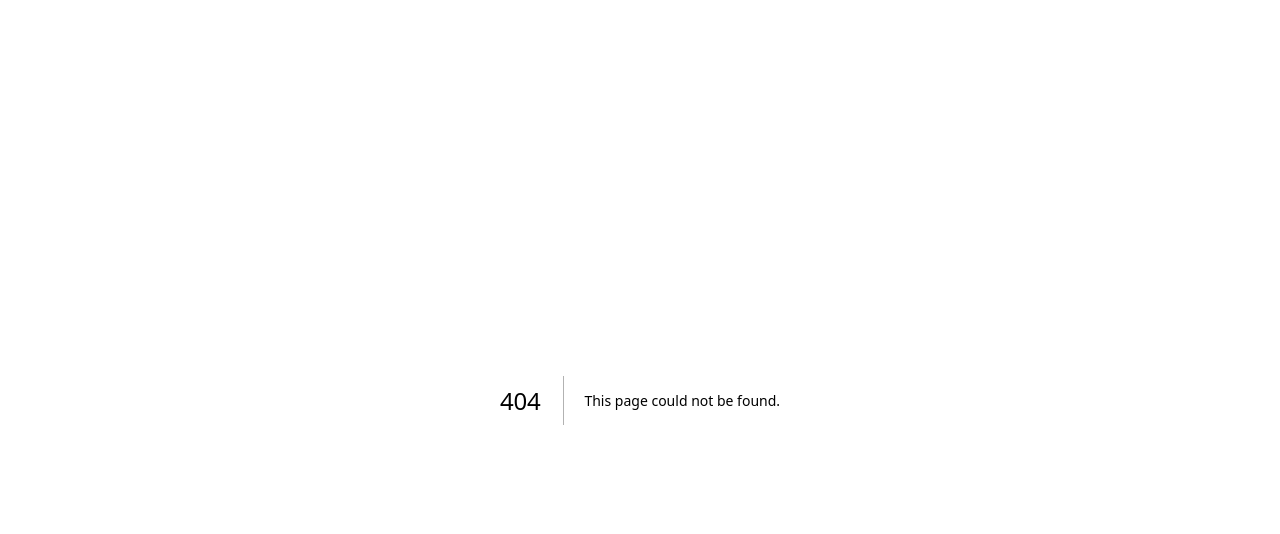
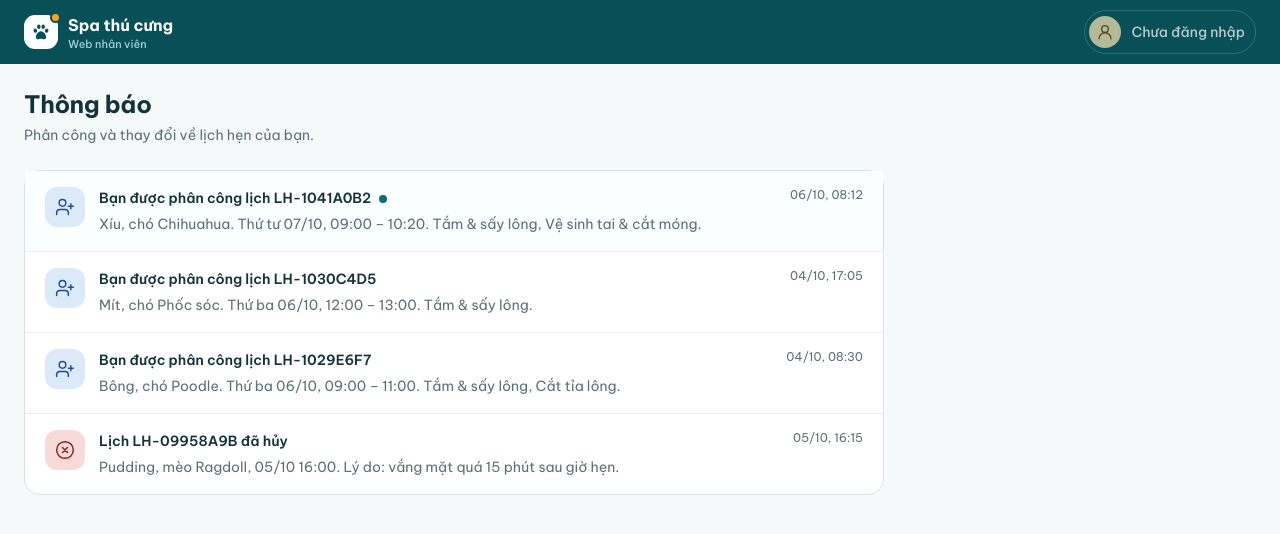
Before and after one commit to dl1803/pet-spa-management, a Next.js app in the folder frontend/staff-web/: page /thong-bao in a window 1280 px wide. Before the commit this address had no page. Shown: the top 534 px of the page. Built offline with nearby package versions, Linux system fonts and the light colour scheme.

Commit message:
feat: dựng màn thông báo phân công và hủy lịch của nhân viên spa với dữ liệu mô phỏng

```diff
--- /dev/null
+++ b/frontend/staff-web/app/(main)/thong-bao/page.tsx
@@ -0,0 +1,10 @@
+import { Suspense } from "react";
+import { NotificationsScreen } from "@/features/notifications/screens/notifications-screen";
+
+export default function Page() {
+  return (
+    <Suspense fallback={null}>
+      <NotificationsScreen />
+    </Suspense>
+  );
+}
--- /dev/null
+++ b/frontend/staff-web/components/domain/notification-item.tsx
@@ -0,0 +1,77 @@
+import { Icon, type IconName } from "@/components/icons";
+import type { Notification } from "@/lib/api/types";
+import { formatAppointmentCode, formatRelativeDay } from "@/lib/format";
+
+// Ô biểu tượng theo `type` (UI-Screens mục 2.4), màu lấy từ token trạng thái lịch hẹn.
+type NotificationView = { icon: IconName; iconClassName: string; title: string };
+
+// Dòng đậm của thông báo nhân viên spa (UI-Screens SW-13): “Bạn được phân công lịch <mã>” / “Lịch <mã> đã hủy”.
+// API chỉ trả `appointmentId`, mã hiển thị dựng từ đó (UI-Screens 2.6, G-01).
+function getNotificationView({ type, appointmentId }: Notification): NotificationView {
+  const code = appointmentId ? formatAppointmentCode(appointmentId) : null;
+  switch (type) {
+    case "ConfirmedAssigned":
+      return {
+        icon: "user-plus",
+        iconClassName: "bg-st-confirmed-bg text-st-confirmed",
+        title: code ? `Bạn được phân công lịch ${code}` : "Bạn được phân công lịch hẹn",
+      };
+    case "Cancelled":
+      return {
+        icon: "x-circle",
+        iconClassName: "bg-st-cancelled-bg text-st-cancelled",
+        title: code ? `Lịch ${code} đã hủy` : "Lịch hẹn đã hủy",
+      };
+    default:
+      // Nhân viên spa chỉ nhận hai loại trên (FR-NOT-02, FR-NOT-04); giữ dự phòng để không mất nội dung nếu API trả loại khác.
+      return { icon: "bell", iconClassName: "bg-line-soft text-muted", title: "Thông báo" };
+  }
+}
+
+const ROW_CLASS = "grid w-full grid-cols-[40px_minmax(0,1fr)_auto] items-start gap-3.5 px-5 py-4 text-left";
+
+type NotificationItemProps = {
+  notification: Notification;
+  todayKey: string;
+  onRead: (notificationId: string) => void;
+};
+
+export function NotificationItem({ notification, todayKey, onRead }: NotificationItemProps) {
+  const { notificationId, message, isRead, createdAt } = notification;
+  const view = getNotificationView(notification);
+
+  // Dùng span thay cho div/p vì nội dung có thể nằm trong <button>.
+  const content = (
+    <>
+      <span aria-hidden="true" className={`grid size-10 place-items-center rounded-xl ${view.iconClassName}`}>
+        <Icon name={view.icon} className="size-5" />
+      </span>
+      <span className="block min-w-0">
+        <span className="block font-semibold">
+          {view.title}
+          {!isRead && (
+            <>
+              <span aria-hidden="true" className="ml-2 inline-block size-2 rounded-full bg-lagoon align-middle" />
+              <span className="sr-only"> (chưa đọc)</span>
+            </>
+          )}
+        </span>
+        <span className="mt-1 block break-words text-muted">{message}</span>
+      </span>
+      <time dateTime={createdAt} className="whitespace-nowrap text-xs text-muted">
+        {formatRelativeDay(createdAt, todayKey)}
+      </time>
+    </>
+  );
+
+  if (isRead) {
+    return <div className={ROW_CLASS}>{content}</div>;
+  }
+
+  // Nền #FBFEFE: giá trị `.notif.unread` của UI demo, chưa có token. Vùng chạm cao hơn 44px nhờ đệm py-4.
+  return (
+    <button type="button" onClick={() => onRead(notificationId)} className={`${ROW_CLASS} cursor-pointer bg-[#FBFEFE]`}>
+      {content}
+    </button>
+  );
+}
--- /dev/null
+++ b/frontend/staff-web/features/notifications/mock-data.ts
@@ -0,0 +1,38 @@
+import type { Notification } from "@/lib/api/types";
+
+// Dữ liệu mô phỏng theo UI demo (SW-13): thông báo phân công và hủy lịch gửi cho nhân viên spa.
+// `message` đúng như API trả (≤ 500 ký tự); dòng đậm của thông báo dựng từ `type` và `appointmentId`.
+export const MOCK_NOTIFICATIONS: Notification[] = [
+  {
+    notificationId: "f1000000-0000-4000-8000-000000000001",
+    type: "ConfirmedAssigned",
+    appointmentId: "1041a0b2-0000-4000-8000-000000000001",
+    message: "Xíu, chó Chihuahua. Thứ tư 07/10, 09:00 – 10:20. Tắm & sấy lông, Vệ sinh tai & cắt móng.",
+    isRead: false,
+    createdAt: "2026-10-06T08:12:00+07:00",
+  },
+  {
+    notificationId: "f1000000-0000-4000-8000-000000000002",
+    type: "ConfirmedAssigned",
+    appointmentId: "1030c4d5-0000-4000-8000-000000000002",
+    message: "Mít, chó Phốc sóc. Thứ ba 06/10, 12:00 – 13:00. Tắm & sấy lông.",
+    isRead: true,
+    createdAt: "2026-10-04T17:05:00+07:00",
+  },
+  {
+    notificationId: "f1000000-0000-4000-8000-000000000003",
+    type: "ConfirmedAssigned",
+    appointmentId: "1029e6f7-0000-4000-8000-000000000003",
+    message: "Bông, chó Poodle. Thứ ba 06/10, 09:00 – 11:00. Tắm & sấy lông, Cắt tỉa lông.",
+    isRead: true,
+    createdAt: "2026-10-04T08:30:00+07:00",
+  },
+  {
+    notificationId: "f1000000-0000-4000-8000-000000000004",
+    type: "Cancelled",
+    appointmentId: "09958a9b-0000-4000-8000-000000000004",
+    message: "Pudding, mèo Ragdoll, 05/10 16:00. Lý do: vắng mặt quá 15 phút sau giờ hẹn.",
+    isRead: true,
+    createdAt: "2026-10-05T16:15:00+07:00",
+  },
+];
--- /dev/null
+++ b/frontend/staff-web/features/notifications/screens/notifications-screen.tsx
@@ -0,0 +1,67 @@
+"use client";
+
+// SW-13 Thông báo (nhân viên spa) – UI-Screens.md
+
+import { useState } from "react";
+import { NotificationItem } from "@/components/domain/notification-item";
+import { PageHeader } from "@/components/layout/page-header";
+import { Button } from "@/components/ui/button";
+import { Card } from "@/components/ui/card";
+import { EmptyState } from "@/components/ui/empty-state";
+import { MOCK_NOTIFICATIONS } from "@/features/notifications/mock-data";
+import type { Notification } from "@/lib/api/types";
+import { getStoreDateKey } from "@/lib/time";
+
+// Cỡ trang của GET /notifications; “Xem thêm” hiện thêm từng đợt chừng này thông báo (như Web Khách hàng).
+const NOTIFICATIONS_PAGE_SIZE = 20;
+
+export function NotificationsScreen() {
+  const [now] = useState(() => new Date());
+  const todayKey = getStoreDateKey(now);
+  const [notifications, setNotifications] = useState<Notification[]>(MOCK_NOTIFICATIONS);
+  const [visibleCount, setVisibleCount] = useState(NOTIFICATIONS_PAGE_SIZE);
+
+  // Dữ liệu mô phỏng: chỉ đổi trạng thái đọc trên màn, chưa gọi API và chưa mở chi tiết lịch (SW-03 chưa có).
+  function handleRead(notificationId: string) {
+    setNotifications((items) =>
+      items.map((item) => (item.notificationId === notificationId ? { ...item, isRead: true } : item)),
+    );
+  }
+
+  return (
+    <>
+      <PageHeader title="Thông báo" description="Phân công và thay đổi về lịch hẹn của bạn." />
+
+      <div className="max-w-[860px]">
+        {notifications.length === 0 ? (
+          <Card>
+            <EmptyState
+              icon="bell"
+              title="Chưa có thông báo nào"
+              description="Lịch mới được phân công và lịch bị hủy sẽ hiện ở đây."
+            />
+          </Card>
+        ) : (
+          <>
+            <Card>
+              <ul className="divide-y divide-line-soft">
+                {notifications.slice(0, visibleCount).map((notification) => (
+                  <li key={notification.notificationId}>
+                    <NotificationItem notification={notification} todayKey={todayKey} onRead={handleRead} />
+                  </li>
+                ))}
+              </ul>
+            </Card>
+            {notifications.length > visibleCount && (
+              <div className="mt-5 flex justify-center">
+                <Button variant="secondary" onClick={() => setVisibleCount((count) => count + NOTIFICATIONS_PAGE_SIZE)}>
+                  Xem thêm
+                </Button>
+              </div>
+            )}
+          </>
+        )}
+      </div>
+    </>
+  );
+}
--- a/frontend/staff-web/package.json
+++ b/frontend/staff-web/package.json
@@ -7,7 +7,7 @@
     "build": "next build",
     "start": "next start",
     "lint": "eslint",
-    "test": "node --import ./tests/register.mjs --test tests/infrastructure.test.mjs tests/header-nav.test.mjs tests/format.test.mjs tests/work-history.test.mjs",
+    "test": "node --import ./tests/register.mjs --test tests/infrastructure.test.mjs tests/header-nav.test.mjs tests/format.test.mjs tests/work-history.test.mjs tests/notifications.test.mjs",
     "test:smoke": "node --test tests/shell.test.mjs"
   },
   "dependencies": {
```
Also changed, not shown: 1 other file (tests, documents, lock files or other folders).
